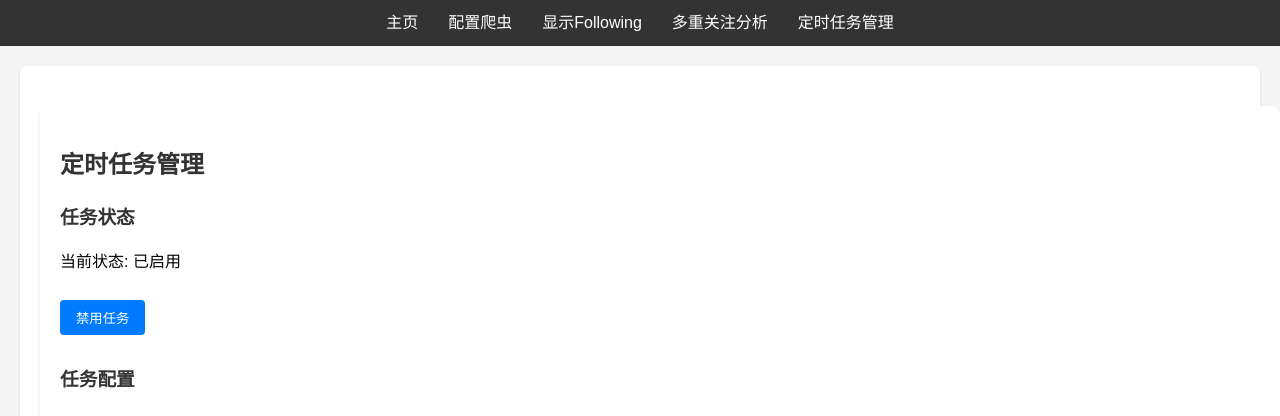
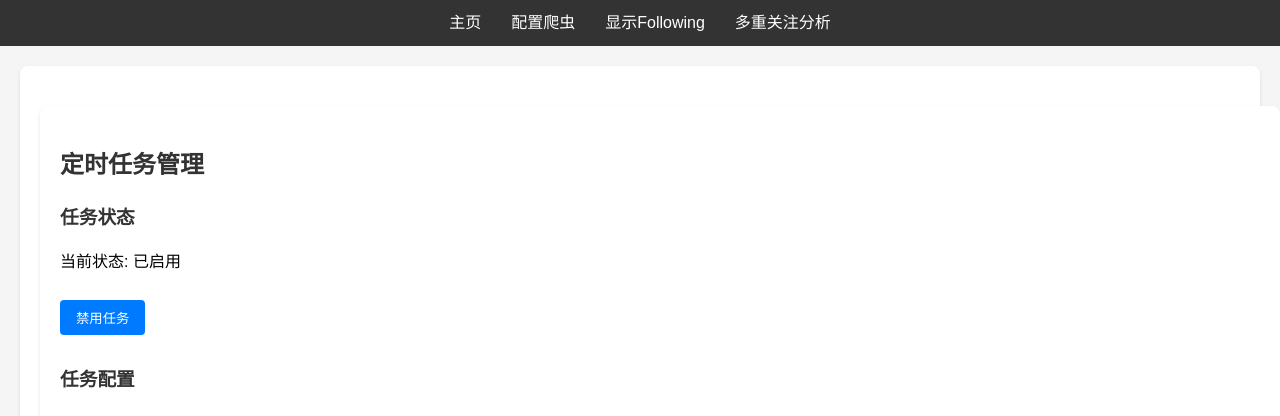
Before and after one commit to cocomany/x.comFollowing, a Flask app: page /schedule_tasks in a window 1280 px wide. Shown: the top 416 px of the page. Run offline with Flask 3, Linux system fonts and the light colour scheme.

Commit message:
hide schedule_task

```diff
--- a/templates/index.html
+++ b/templates/index.html
@@ -11,7 +11,7 @@
             <li><a href="{{ url_for('update_crawler_page') }}">配置爬虫</a></li>
             <li><a href="{{ url_for('show_following') }}">显示Following</a></li>
             <li><a href="{{ url_for('multiple_followed') }}">多重关注分析</a></li>
-            <li><a href="{{ url_for('schedule_tasks') }}">定时任务管理</a></li>
+            <!-- <li><a href="{{ url_for('schedule_tasks') }}">定时任务管理</a></li> -->
         </ul>
     </nav>
     <div class="container welcome">
--- a/templates/multiple_followed.html
+++ b/templates/multiple_followed.html
@@ -12,7 +12,7 @@
             <li><a href="{{ url_for('update_crawler_page') }}">配置爬虫</a></li>
             <li><a href="{{ url_for('show_following') }}">显示Following</a></li>
             <li><a href="{{ url_for('multiple_followed') }}">多重关注分析</a></li>
-            <li><a href="{{ url_for('schedule_tasks') }}">定时任务管理</a></li>
+            <!-- <li><a href="{{ url_for('schedule_tasks') }}">定时任务管理</a></li> -->
         </ul>
     </nav>
     <div class="container">
--- a/templates/schedule_tasks.html
+++ b/templates/schedule_tasks.html
@@ -12,7 +12,7 @@
             <li><a href="{{ url_for('update_crawler_page') }}">配置爬虫</a></li>
             <li><a href="{{ url_for('show_following') }}">显示Following</a></li>
             <li><a href="{{ url_for('multiple_followed') }}">多重关注分析</a></li>
-            <li><a href="{{ url_for('schedule_tasks') }}">定时任务管理</a></li>
+            <!-- <li><a href="{{ url_for('schedule_tasks') }}">定时任务管理</a></li> -->
         </ul>
     </nav>
     <div class="page-container">
--- a/templates/show_following.html
+++ b/templates/show_following.html
@@ -12,7 +12,7 @@
             <li><a href="{{ url_for('update_crawler_page') }}">配置爬虫</a></li>
             <li><a href="{{ url_for('show_following') }}">显示Following</a></li>
             <li><a href="{{ url_for('multiple_followed') }}">多重关注分析</a></li>
-            <li><a href="{{ url_for('schedule_tasks') }}">定时任务管理</a></li>
+            <!-- <li><a href="{{ url_for('schedule_tasks') }}">定时任务管理</a></li> -->
         </ul>
     </nav>
     <div class="container">
--- a/templates/update_crawler.html
+++ b/templates/update_crawler.html
@@ -12,7 +12,7 @@
             <li><a href="{{ url_for('update_crawler_page') }}">配置爬虫</a></li>
             <li><a href="{{ url_for('show_following') }}">显示Following</a></li>
             <li><a href="{{ url_for('multiple_followed') }}">多重关注分析</a></li>
-            <li><a href="{{ url_for('schedule_tasks') }}">定时任务管理</a></li>
+            <!-- <li><a href="{{ url_for('schedule_tasks') }}">定时任务管理</a></li> -->
         </ul>
     </nav>
     <div class="container">
```
Also changed, not shown: twitter_following.db.
